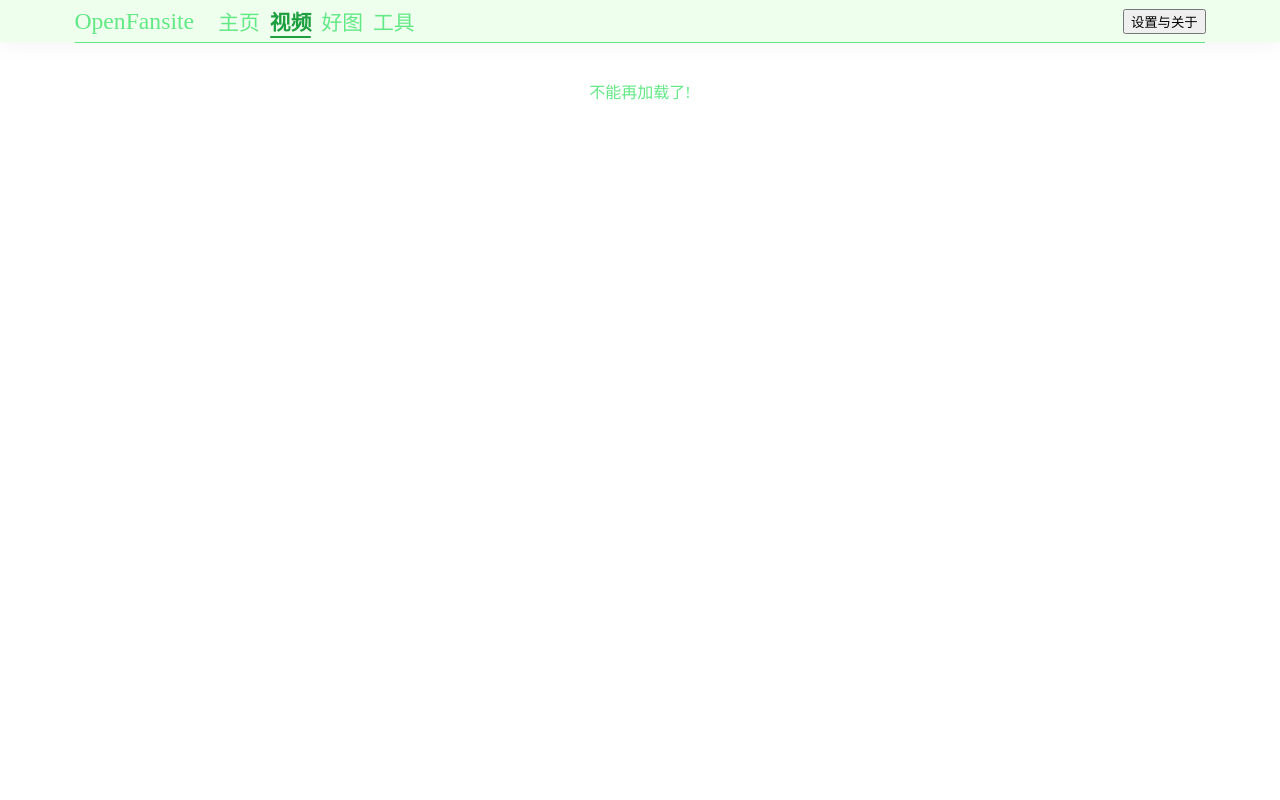
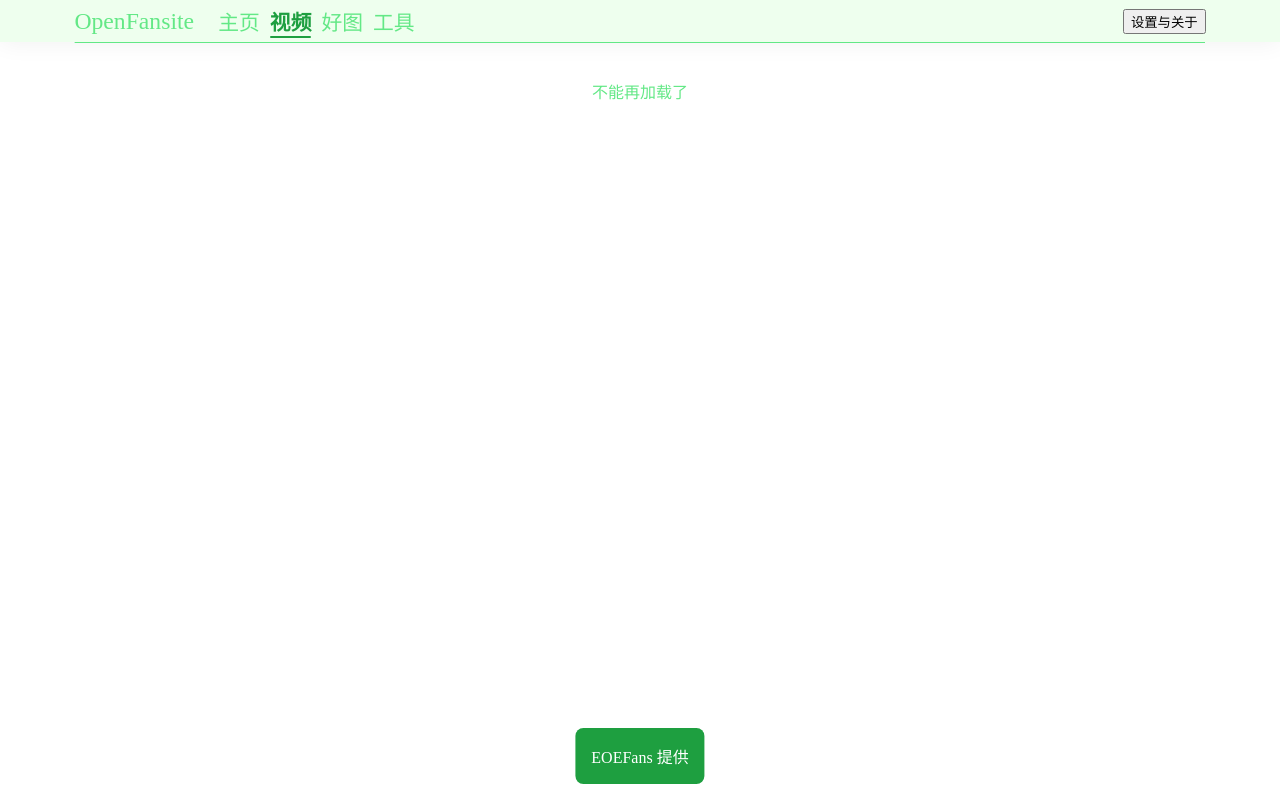
Before and after one commit to OpenEOELOL/OpenFansite, a plain HTML site: page index.html in a window 1280 px wide. Both pictures are taken after a click on the link "视频". Drawn offline with Linux system fonts and the light colour scheme; no server answers.

Commit message:
😊 API来源备注

```diff
--- a/index.html
+++ b/index.html
@@ -47,12 +47,13 @@
                 <div class="right">视频图片混合列表</div>
             </div>
             <div id    = "videopage" class = "page">
-            <div class = "option">
-
-                </div>
-                <div class="videoList">
-                    <div class="videoList__col-sizer"></div>
-                    <div class="videoList__gutter-sizer"></div>
+            <div class = "mask">
+                <div class = "tips">EOEFans 提供</div>
+            </div>
+            <div class = "option"></div>
+            <div class = "videoList">
+            <div class = "videoList__col-sizer"></div>
+            <div class = "videoList__gutter-sizer"></div>
                 </div>
 
                 <div class="page-load-status">
@@ -63,7 +64,7 @@
                         <span class="loader-ellips__dot"></span>
                     </div>
                     <p class="infinite-scroll-last">没有更多内容了</p>
-                    <p class="infinite-scroll-error">不能再加载了!</p>
+                    <p class="infinite-scroll-error">不能再加载了</p>
                 </div>
                 <button class="view-more-button">加载更多</button>
             </div>
--- a/src/main.css
+++ b/src/main.css
@@ -338,3 +338,23 @@ html body {
     border-top      : 0.1rem solid var(--accent-color);
     background-color: rgba(0, 0, 0, 0);
 }
+
+.mask {
+    position       : absolute;
+    width          : 100%;
+    height         : 100%;
+    padding        : 0;
+    margin         : 0;
+    display        : flex;
+    justify-content: center;
+    align-items    : flex-end;
+}
+
+.tips {
+    position     : absolute;
+    background   : var(--accent-color);
+    color        : rgba(255,255,255,1);
+    padding      : 1rem;
+    margin       : 1rem;
+    border-radius: var(--radius);
+}
```
